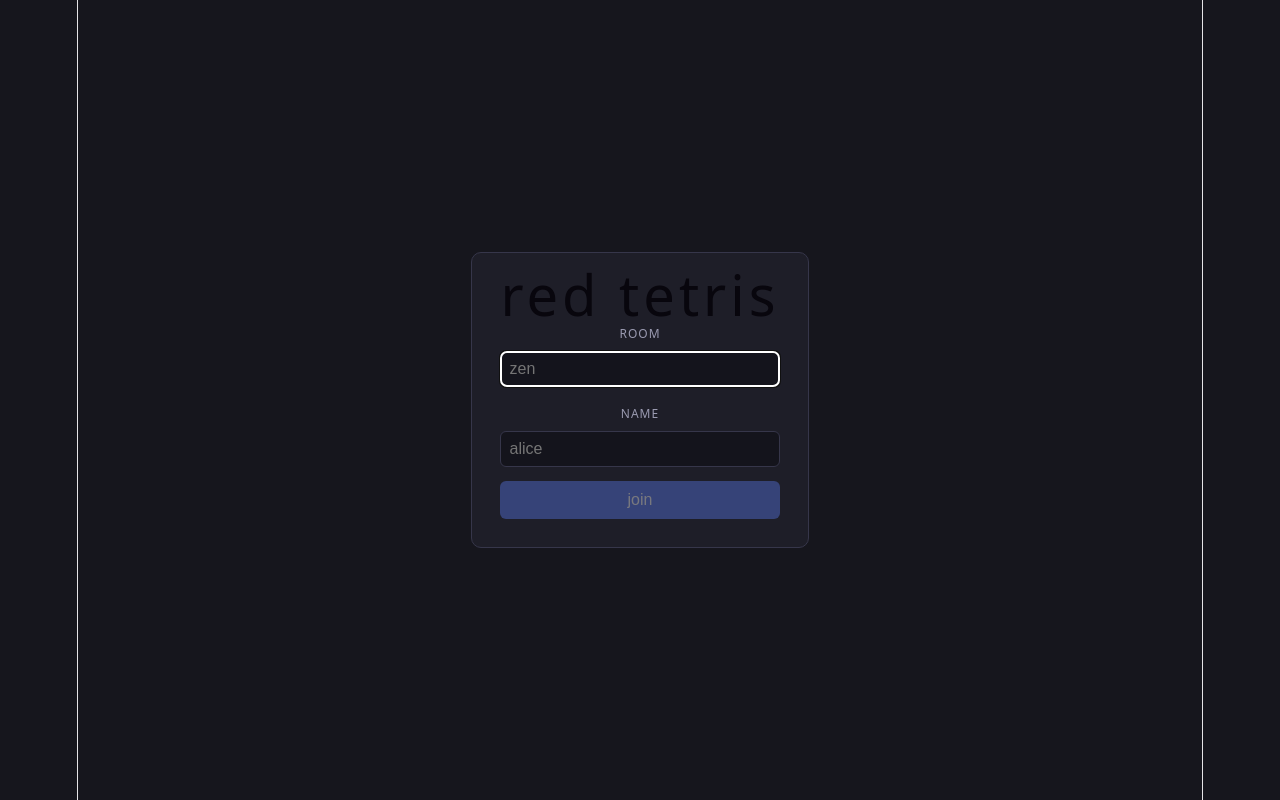
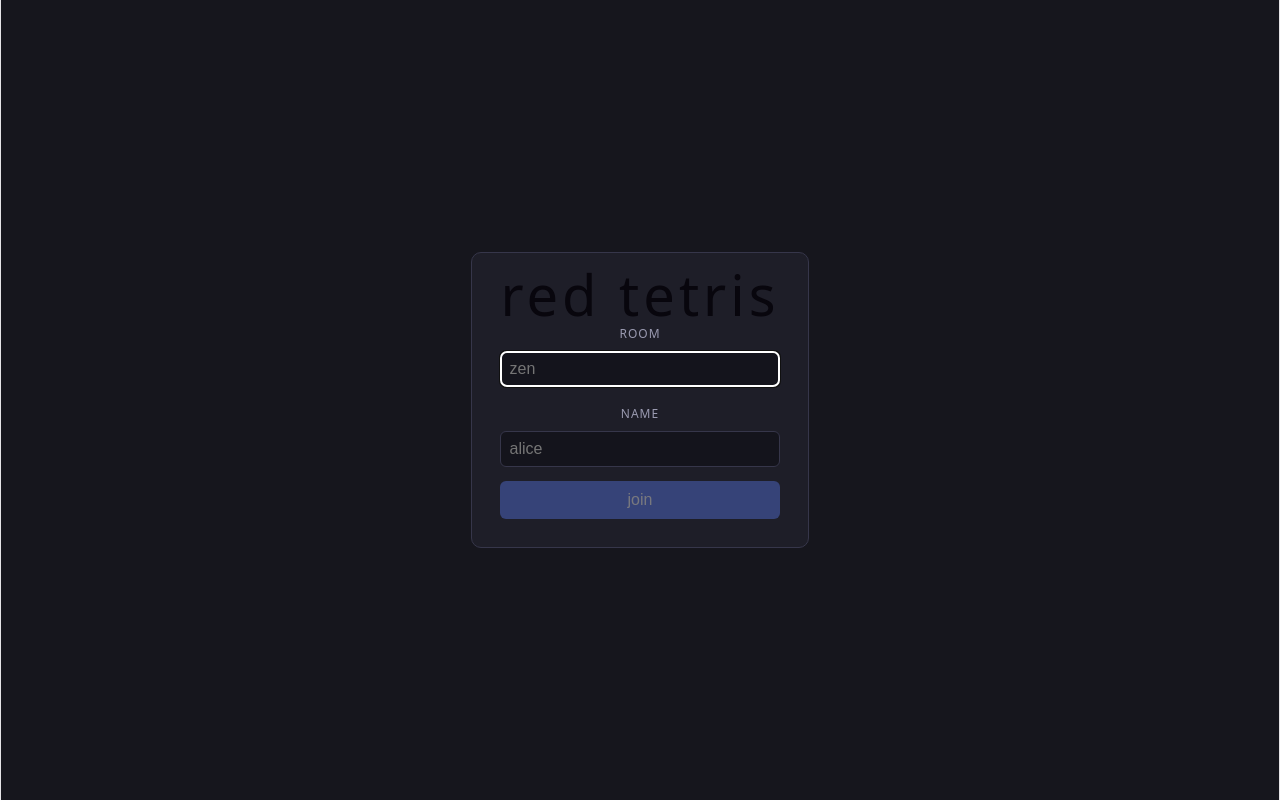
Before and after one commit to WAROL52/42-red-tetris, a React (Vite) app: page / in a window 1280 px wide. Built offline with nearby package versions, Linux system fonts and the light colour scheme.

Commit message:
Add JoinGame screen stub and make #root fluid
- screens/JoinGame.tsx: first draft of the join screen component
  (JoinScreen.tsx still holds the actual implementation for now)
- index.css: #root width is no longer fixed to 1126px so the app can
  adapt to smaller viewports

```diff
--- a/src/client/index.css
+++ b/src/client/index.css
@@ -51,7 +51,7 @@
 }
 
 #root {
-  width: 1126px;
+  /* width: 1126px; */
   max-width: 100%;
   margin: 0 auto;
   text-align: center;
```
Also changed, not shown: src/client/screens/JoinGame.tsx (added, +8 -0 lines).
